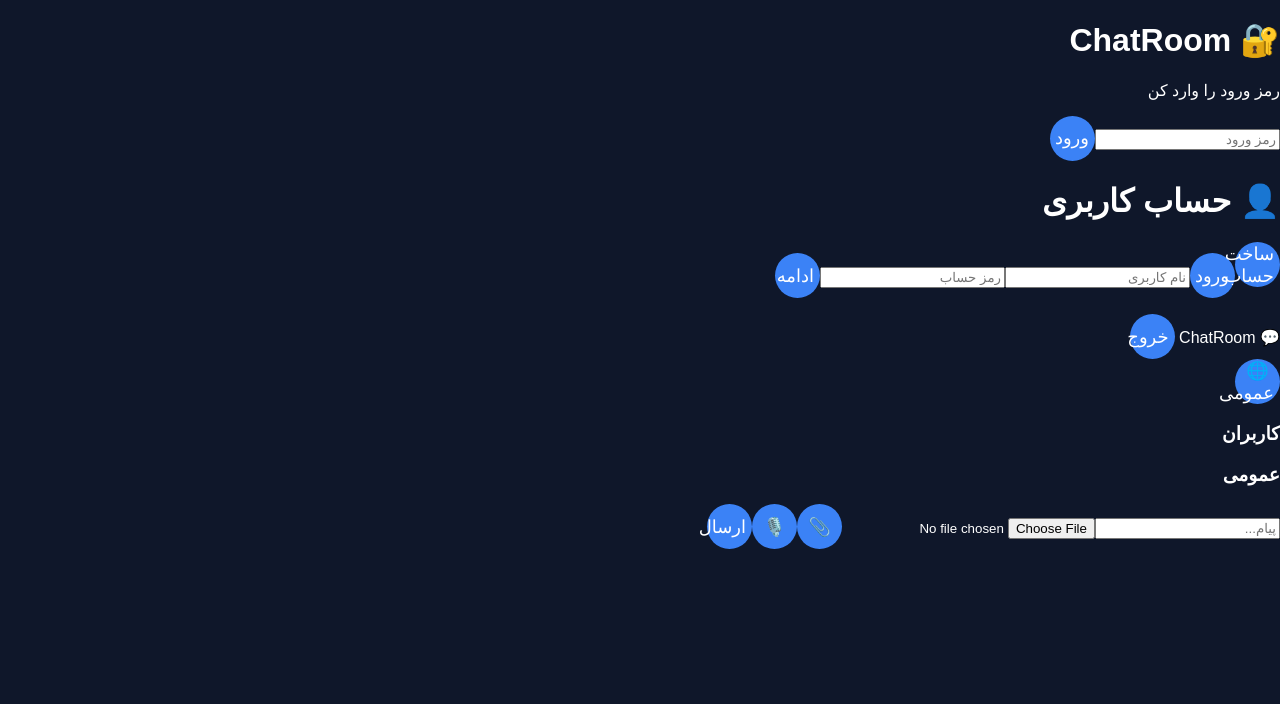
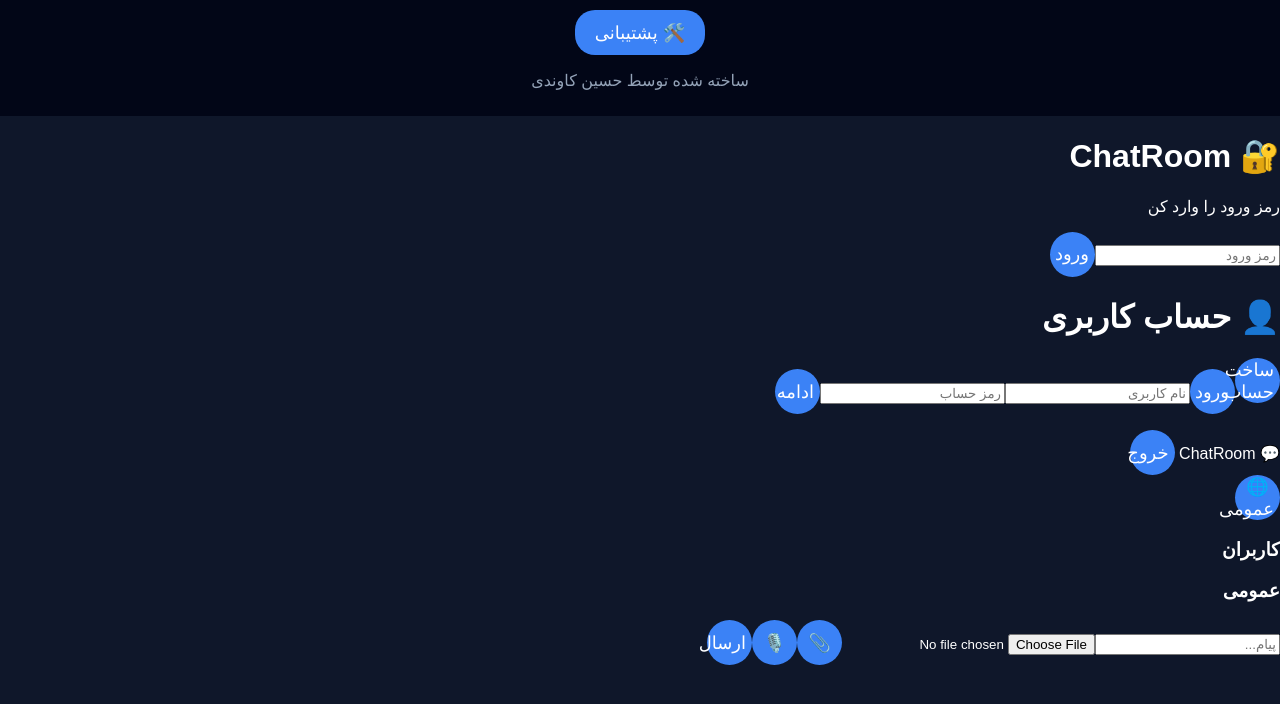
Before and after one commit to hossein1388001392-ctrl/chatroom, a website: page public/index.html in a window 1280 px wide. Drawn offline with nearby package versions, Linux system fonts and the light colour scheme; no server answers.

Commit message:
Add support and creator footer

```diff
--- a/public/app.js
+++ b/public/app.js
@@ -1,3 +1,4 @@
+
 const socket=io();let mode="reg",user=null,room="general",rec=null,chunks=[];
 const $=x=>document.getElementById(x);
 async function api(u,o={}){let r=await fetch(u,o),d=await r.json();if(!r.ok)throw Error(d.error||"خطا");return d}
@@ -14,3 +15,13 @@ async function sendFile(){let f=$("file").files[0];if(!f)return;let fd=new FormD
 async function voice(){if(rec?.state==="recording"){rec.stop();return}let s=await navigator.mediaDevices.getUserMedia({audio:true});chunks=[];rec=new MediaRecorder(s);rec.ondataavailable=e=>chunks.push(e.data);rec.onstop=async()=>{s.getTracks().forEach(t=>t.stop());let fd=new FormData();fd.append("file",new Blob(chunks,{type:"audio/webm"}),"voice.webm");let d=await api("/api/upload",{method:"POST",body:fd});socket.emit("message",{room,file:d})};rec.start()}
 async function logout(){await api("/api/logout",{method:"POST"});location.reload()}
 (async()=>{let m=await api("/api/me");if(m.access){$("gate").classList.add("hide");if(m.user)enter(m.user);else $("auth").classList.remove("hide")}})()
+function support(){
+  let msg = prompt("پیام خود را برای پشتیبانی بنویسید:");
+  if(msg){
+    socket.emit("message",{
+      room:"support",
+      text:"🛠️ پیام پشتیبانی: "+msg
+    });
+    alert("پیام شما ارسال شد");
+  }
+}
--- a/public/index.html
+++ b/public/index.html
@@ -1,4 +1,7 @@
-<!doctype html><html lang="fa" dir="rtl"><head><meta charset="utf-8"><meta name="viewport" content="width=device-width,initial-scale=1"><title>ChatRoom</title><link rel="stylesheet" href="style.css"></head><body>
+<footer class="footer">
+  <button onclick="support()">🛠️ پشتیبانی</button>
+  <p>ساخته شده توسط حسین کاوندی</p>
+</footer><!doctype html><html lang="fa" dir="rtl"><head><meta charset="utf-8"><meta name="viewport" content="width=device-width,initial-scale=1"><title>ChatRoom</title><link rel="stylesheet" href="style.css"></head><body>
 <div id="gate" class="box"><h1>🔐 ChatRoom</h1><p>رمز ورود را وارد کن</p><input id="code" type="password" placeholder="رمز ورود"><button onclick="access()">ورود</button><p id="err"></p></div>
 <div id="auth" class="box hide"><h1>👤 حساب کاربری</h1><button onclick="mode='reg'">ساخت حساب</button><button onclick="mode='login'">ورود</button><input id="user" placeholder="نام کاربری"><input id="pass" type="password" placeholder="رمز حساب"><button onclick="auth()">ادامه</button><p id="aerr"></p></div>
 <div id="chat" class="hide"><header>💬 ChatRoom <span id="me"></span><button onclick="logout()">خروج</button></header><div class="layout"><aside><button onclick="room='general';load()">🌐 عمومی</button><h3>کاربران</h3><div id="users"></div></aside><main><h3 id="title">عمومی</h3><div id="messages"></div><div class="send"><input id="text" placeholder="پیام..." onkeydown="if(event.key==='Enter')send()"><input id="file" type="file" accept="image/*,video/*,audio/*"><button onclick="sendFile()">📎</button><button onclick="voice()">🎙️</button><button onclick="send()">ارسال</button></div></main></div></div>
--- a/public/style.css
+++ b/public/style.css
@@ -82,3 +82,15 @@ button {
     opacity: .5;
   }
 }
+.footer{
+  text-align:center;
+  padding:10px;
+  background:#020617;
+  color:#94a3b8;
+}
+
+.footer button{
+  width:auto;
+  border-radius:20px;
+  padding:8px 20px;
+}
```
